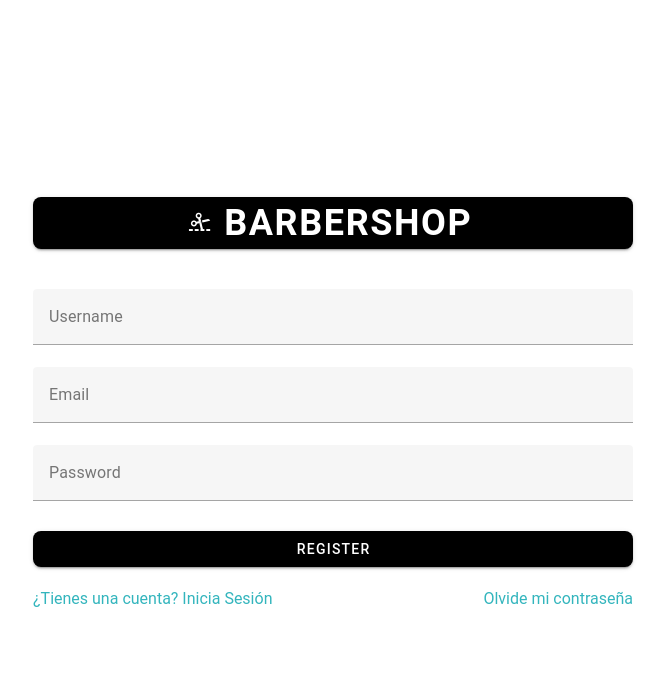
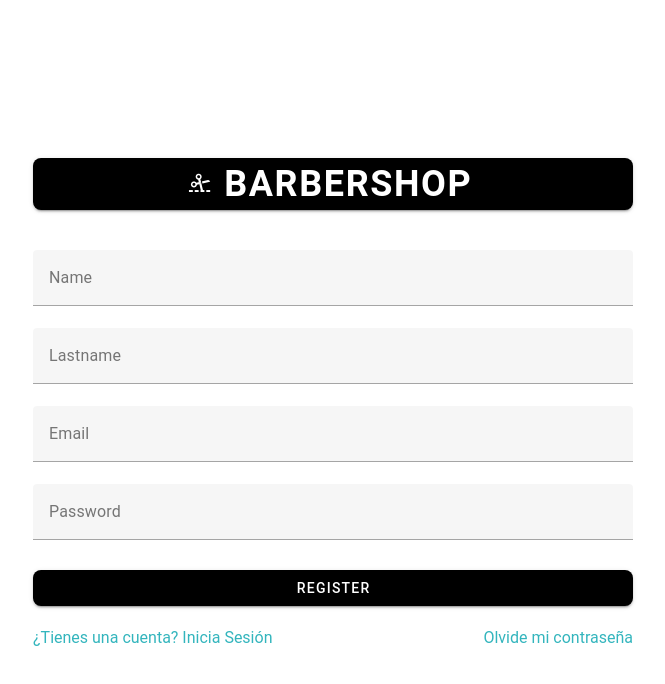
Before and after one commit to Innavoj/barbershop, a Vue app in the folder ademass-front/: page /register in a window 1280 px wide. Shown: the top 684 px of the page, without its empty margins (307-972 px from the left). Built offline with nearby package versions, Linux system fonts and the light colour scheme.

Commit message:
Configuración de username a name y lastname

```diff
--- a/ademass-front/src/store/app.ts
+++ b/ademass-front/src/store/app.ts
@@ -10,7 +10,7 @@ export const useAppStore = defineStore('app', {
     }
   },
   actions: {
-    async register(name: string, email: string, password: string) {
+    async register(name: string, lastname: string, email: string, password: string) {
       //const uri = `${this.baseUrl}/api/endpoint`
 
       //Peticion al endpoint, por método post
@@ -31,7 +31,7 @@ export const useAppStore = defineStore('app', {
       const response = await rawResponse.json()*/
       //manage response
       const response: IResponse = { status: true}
-      console.log(`El username es: ${name}, El password es: ${password}, El correo es: ${email} `)
+      console.log(`El username es: ${name}, El lastname es: ${lastname} El password es: ${password}, El correo es: ${email} `)
       if (response.status === false) {
         return false
       } else {
--- a/ademass-front/src/views/RegisterView.vue
+++ b/ademass-front/src/views/RegisterView.vue
@@ -3,7 +3,9 @@
   <v-sheet width="600" class="mx-auto">
     <v-btn type="submit" :to="{ name: 'login' }" prepend-icon="mdi-scissors-cutting" size="x-large" rounded="lg" block class="mt-2 bg-black"><h1>BarberShop</h1></v-btn>
     <v-form class="mt-10 mb-5" @submit.prevent>
-      <v-text-field v-model="name" label="Username"></v-text-field>
+      <v-text-field v-model="name" label="Name"></v-text-field>
+      <v-text-field v-model="lastname" label="Lastname"></v-text-field>
+
       <v-text-field v-model="email" label="Email"></v-text-field>
       <v-text-field v-model="password" label="Password"></v-text-field>
       <v-btn type="submit" rounded="lg" block  class="mt-2 bg-black" @click.prevent="registerUser">Register</v-btn>
@@ -23,6 +25,7 @@ import { Ref, ref } from 'vue';
 import { useAppStore } from '@/store/app';
 
 const name: Ref<string> = ref('');
+const lastname: Ref<string> = ref('');
 const email: Ref<string> = ref('');
 const password: Ref<string> = ref('');
 const feedback: Ref<string> = ref('');
@@ -30,7 +33,7 @@ const store = useAppStore();
 
 const registerUser = async () => {
   feedback.value = "..."
-  const response = await store.register(name.value, email.value, password.value)
+  const response = await store.register(name.value, name.value, email.value, password.value)
   if (response === false) {
     feedback.value = "Login error"
   } else {
```
Also changed, not shown: ademass-front/src/App.vue (line endings or trailing spaces).
